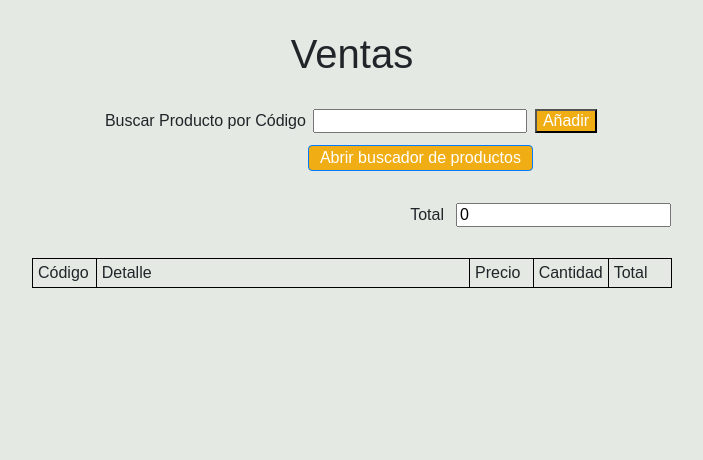
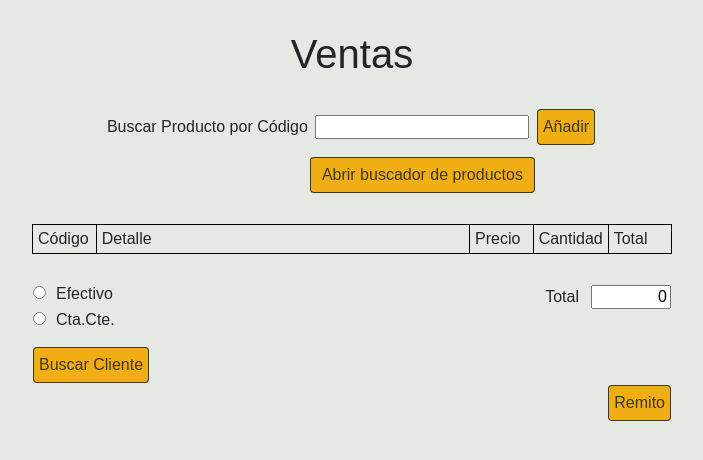
Before and after one commit to MatiasAdrian4/lubricentro_myc, a Django app: page /lubricentro_myc/ventas/ in a window 1280 px wide; the page is wider, and only the part inside the window is pictured. Shown: the part 140-600 px from the top of that part, without its empty margins (288-991 px from the left). Run offline with Django 3.2, Linux system fonts and the light colour scheme; some libraries are stand-ins or nearby versions.

Commit message:
fixed button classes, added payment methods in resumen-venta

```diff
--- a/django_project/lubricentro_myc/static/css/style.css
+++ b/django_project/lubricentro_myc/static/css/style.css
@@ -6,7 +6,9 @@ body {
 
 button {
     background-color: #F0AD14!important;
-    color: white;
+    color: #212529db!important;
+    padding: 5px!important;
+    border: 1px solid #212529db!important;
 }
 
 /* encabezado */
@@ -48,15 +50,6 @@ button {
 
 /* ventas */
 
-.resumen-venta {
-    margin: 30px auto;
-    width: 50%;
-}
-
-.resumen-venta tr:nth-child(1) {
-    float: right;
-}
-
 .carrito-table {
     margin: 30px auto;
     margin-top: 25px;
@@ -67,6 +60,39 @@ button {
 .carrito-table thead td {
     padding: 5px;
     border: 1px solid black;
+}
+
+.resumen-venta {
+    margin: 30px auto;
+    width: 50%;
+}
+
+.resumen-venta tr:nth-child(1) {
+    float: left;
+    display: grid;
+}
+
+.resumen-venta tr:nth-child(1) td input {
+    margin-right: 10px;
+    margin-bottom: 10px;
+}
+
+.resumen-venta tr {
+    margin-bottom: 10px;
+}
+
+.resumen-venta tr:nth-child(1) td {
+    display: inline;
+}
+
+.resumen-venta tr:nth-child(2), .resumen-venta tr:nth-child(4) {
+    float: right;
+}
+
+.resumen-venta tr:nth-child(2) input {
+    width: 80px;
+    margin-left: 10px;
+    text-align: right;
 }
 
 /* inventario y clientes */
@@ -90,7 +116,6 @@ button {
 #clientes .operaciones tr:nth-child(3) td button,
 #clientes .operaciones tr:nth-child(4) td button {
     margin-top: 10px;
-    padding: 0!important;
     width: 100%;
 }
 
--- a/django_project/lubricentro_myc/static/js/arithmetic_operations.js
+++ b/django_project/lubricentro_myc/static/js/arithmetic_operations.js
@@ -31,7 +31,7 @@ $(function(){
         $('.carrito-table tr td:nth-child(5) input').each(function() {
             total += parseFloat(this.value)
         });
-        $('.resumen-venta td input').val(total.toFixed(2))
+        $('.resumen-venta tr:nth-child(2) td input').val(total.toFixed(2))
     });
 
     // si la cantidad cambia
@@ -46,7 +46,7 @@ $(function(){
         $('.carrito-table tr td:nth-child(5) input').each(function() {
             total += parseFloat(this.value)
         });
-        $('.resumen-venta td input').val(total.toFixed(2))
+        $('.resumen-venta tr:nth-child(2) td input').val(total.toFixed(2))
     });
 
 });
--- a/django_project/lubricentro_myc/templates/buscador_productos_modal.html
+++ b/django_project/lubricentro_myc/templates/buscador_productos_modal.html
@@ -74,9 +74,9 @@ new Vue({
             }).then(response => {
               reload_js();
 
-              var total = parseFloat($('.resumen-venta td input').val())
+              var total = parseFloat($('.resumen-venta tr:nth-child(2) td input').val())
               total += parseFloat(response.data['precio_venta_contado'])
-              $('.resumen-venta td input').val(total.toFixed(2))
+              $('.resumen-venta tr:nth-child(2) td input').val(total.toFixed(2))
 
               if ($('.carrito-table tr:has(td input[value="' + response.data['codigo'] +'"])').length == 0) {
                 $('.carrito-table tbody')[0].innerHTML += `
--- a/django_project/lubricentro_myc/templates/ventas.html
+++ b/django_project/lubricentro_myc/templates/ventas.html
@@ -12,19 +12,12 @@
               <tr>
                 <td>Buscar Producto por Código</td>
                 <td><input type="text" id="codigo" class='allownumericwithoutdecimal' style="margin: 0px 5px;"></td>
-                <td><button onClick="buscar_producto()">Añadir</button></td>
+                <td><button class="btn btn-default" onClick="buscar_producto()">Añadir</button></td>
               </tr>
               <tr>
                 <td></td>
                 <td><button type="button" class="btn btn-primary vue-btn" data-toggle="modal" data-target="#buscador-productos-modal">Abrir buscador de productos</button><td>
                 <td></td>
-              </tr>
-            </table>
-
-            <table class="resumen-venta">
-              <tr>
-                <td>Total</td>
-                <td><input readonly ype="text" style="margin-left: 10px" value="0"></td>
               </tr>
             </table>
 
@@ -39,6 +32,24 @@
                 <tbody>
                 </tbody>
             </table>
+
+            <table class="resumen-venta">
+              <tr>
+                <td><input type="radio" name="pago" value="Efectivo">Efectivo</td>
+                <td><input type="radio" name="pago" value="Cta.Cte.">Cta.Cte.</td>
+              </tr>
+              <tr>
+                <td>Total</td>
+                <td><input readonly ype="text" value="0"></td>
+              </tr>
+              <tr>
+                <td><button type="button" class="btn btn-primary vue-btn" data-toggle="modal" data-target="#buscador-clientes-modal">Buscar Cliente</button></td>
+              </tr>
+              <tr>
+                <td><button class="btn btn-default" onClick="generar_remito()">Remito</button></td>
+              </tr>
+            </table>
+
         </div>
 
     </body>
@@ -65,9 +76,9 @@
             }).then(response => {
               reload_js();
 
-              var total = parseFloat($('.resumen-venta td input').val())
+              var total = parseFloat($('.resumen-venta tr:nth-child(2) td input').val())
               total += parseFloat(response.data['precio_venta_contado'])
-              $('.resumen-venta td input').val(total.toFixed(2))
+              $('.resumen-venta tr:nth-child(2) td input').val(total.toFixed(2))
 
               if ($('.carrito-table tr:has(td input[value="' + response.data['codigo'] +'"])').length == 0) {
                 $('.carrito-table tbody')[0].innerHTML += `
```
Also changed, not shown: django_project/lubricentro_myc/templates/inventario.html (+4 -4 lines), django_project/lubricentro_myc/templates/listado_clientes.html (+4 -4 lines).
